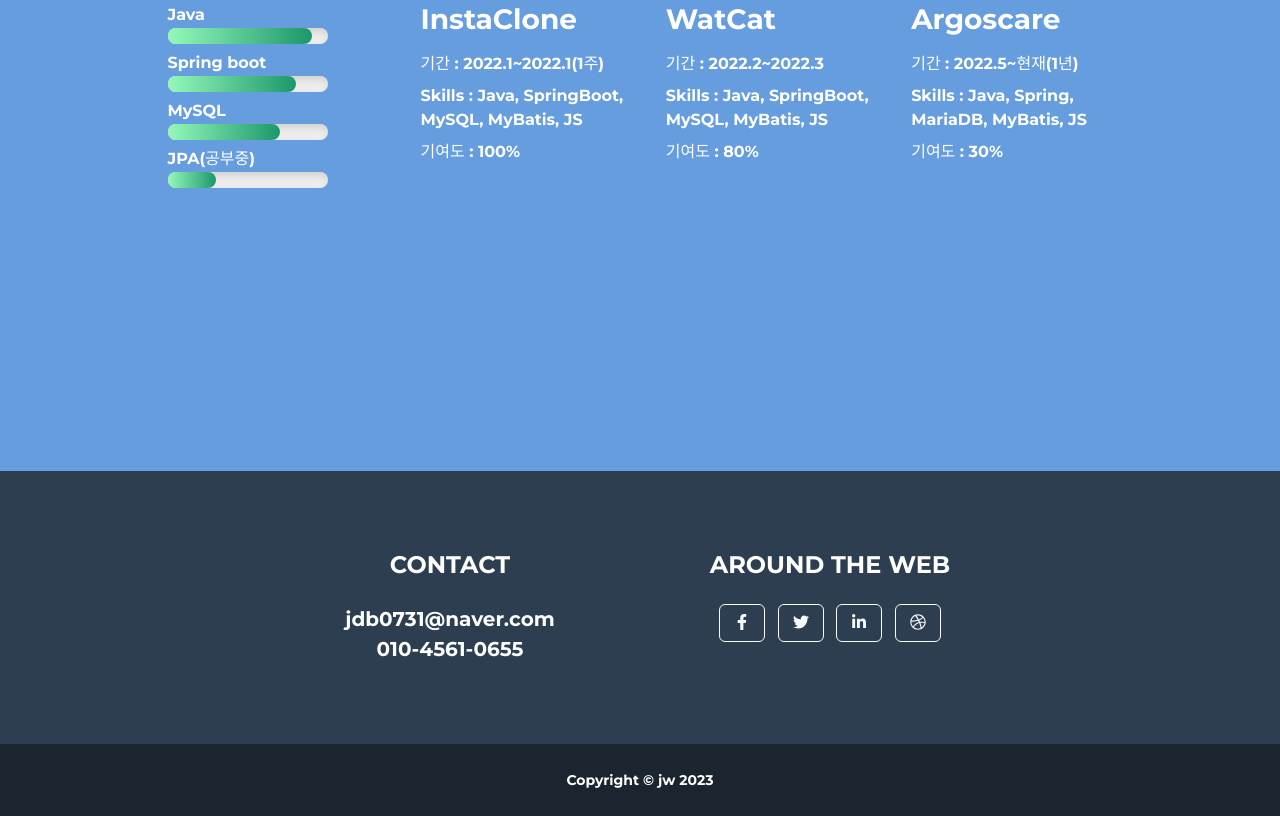
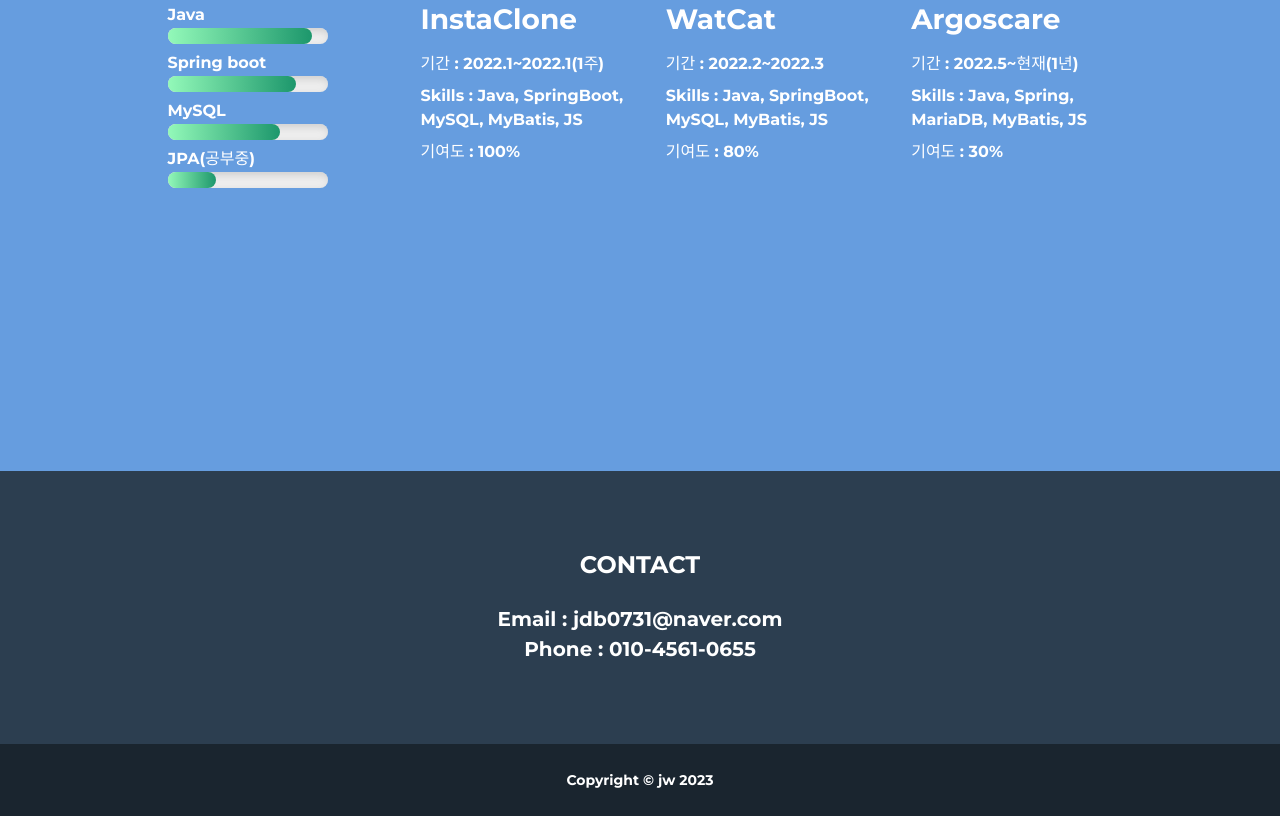
Before and after one commit to jw-lab/portfol, a plain HTML site: page index.html in a window 1280 px wide. Shown: the part 1929-2745 px from the top of the page. Drawn offline with nearby package versions, Linux system fonts and the light colour scheme.

Commit message:
footer 수정

```diff
--- a/index.html
+++ b/index.html
@@ -157,21 +157,13 @@
         <div class="container">
             <div class="row">
                 <!-- Footer Location-->
-                <div class="col-lg-4 mb-5 mb-lg-0 ms-auto" data-aos="zoom-in">
+                <div class="col-lg-4 mb-5 mb-lg-0 mx-auto">
                     <h4 class="text-uppercase mb-4">contact</h4>
                     <p class="lead mb-0">
-                        jdb0731@naver.com
+                        Email : jdb0731@naver.com
                         <br/>
-                        010-4561-0655
+                        Phone : 010-4561-0655
                     </p>
-                </div>
-                <!-- Footer Social Icons-->
-                <div class="col-lg-4 me-auto" data-aos="zoom-in">
-                    <h4 class="text-uppercase mb-4">Around the Web</h4>
-                    <a class="btn btn-outline-light btn-social mx-1" href="#!"><i class="fab fa-fw fa-facebook-f"></i></a>
-                    <a class="btn btn-outline-light btn-social mx-1" href="#!"><i class="fab fa-fw fa-twitter"></i></a>
-                    <a class="btn btn-outline-light btn-social mx-1" href="#!"><i class="fab fa-fw fa-linkedin-in"></i></a>
-                    <a class="btn btn-outline-light btn-social mx-1" href="#!"><i class="fab fa-fw fa-dribbble"></i></a>
                 </div>
             </div>
         </div>
```
